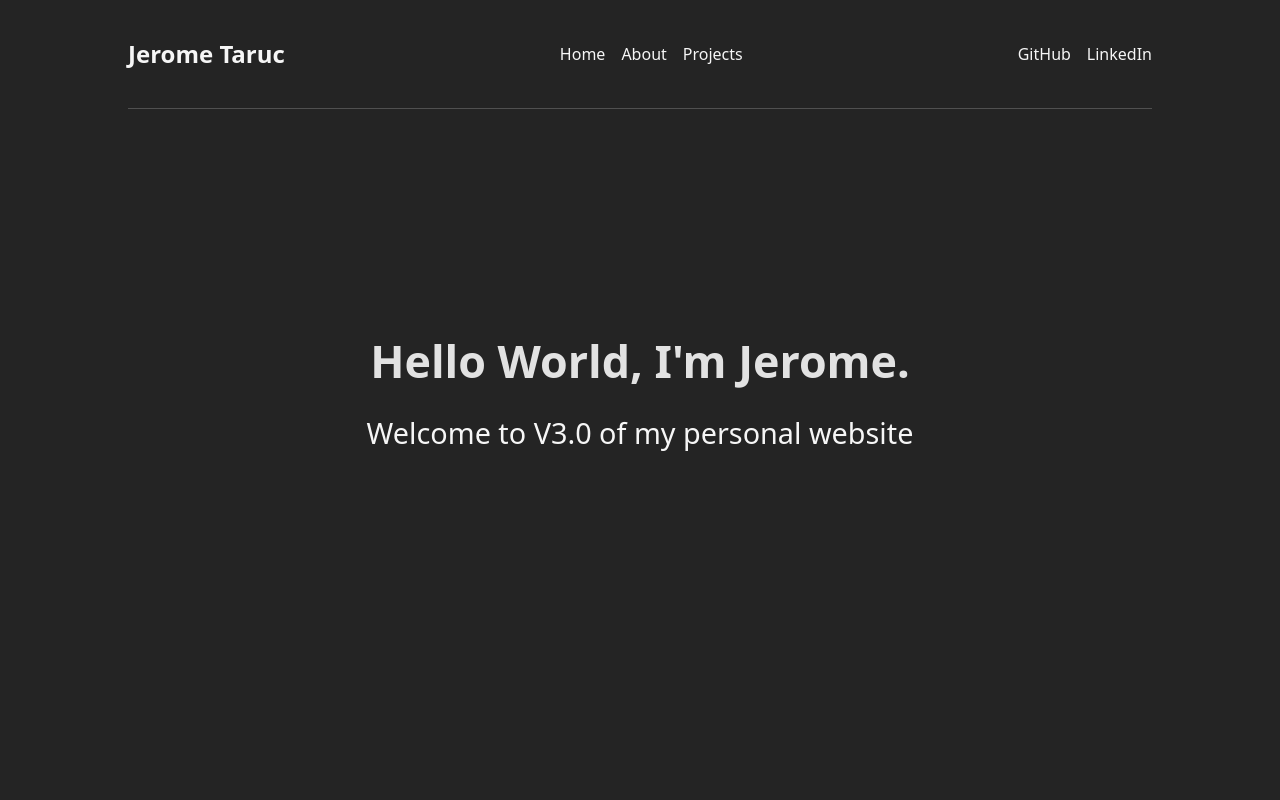
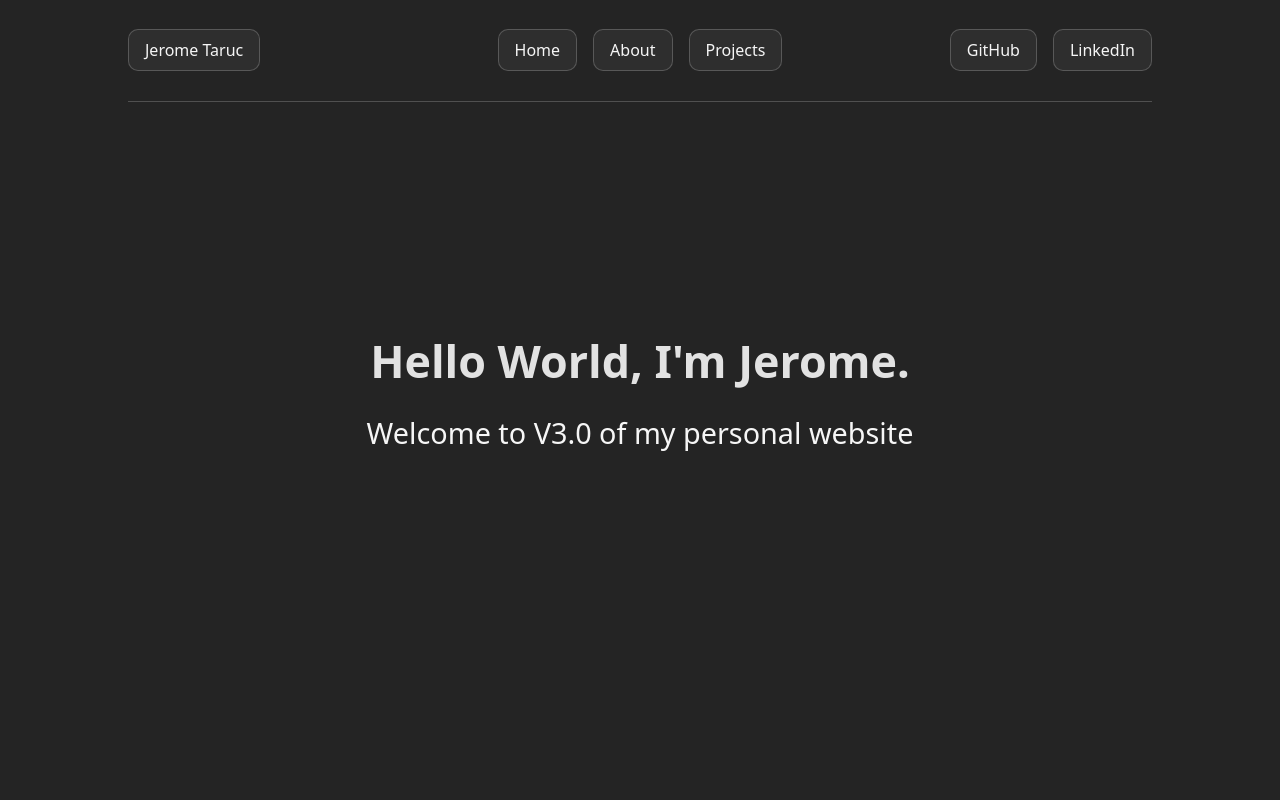
Before and after one commit to jerometaruc/cloud-resume-challenge, a React (Vite) app: page / in a window 1280 px wide. Shown: the top 800 px of the page. Built offline with nearby package versions, Linux system fonts and the light colour scheme.

Commit message:
Updated style and formatting in NavBar.css

```diff
--- a/src/styles/NavBar.css
+++ b/src/styles/NavBar.css
@@ -1,13 +1,12 @@
 .navbar {
   background-color: #242424;
-    display: flex;
-    justify-content: space-between;
+  display: grid;
+  grid-template-columns: 1fr auto 1fr;
   align-items: center;
   padding: 1rem 0;
   max-width: 80vw;
   margin: 0 auto 2rem;
   border-bottom: 1px solid rgba(255, 255, 255, 0.2);
-    flex-wrap: wrap;
   position: fixed;
   top: 0;
   left: 0;
@@ -15,26 +14,46 @@
   z-index: 1000;
 }
 
-.navbar-title {
-    font-size: 1.5rem;
-    font-weight: 600;
+.navbar-title,
+.navbar-links a,
+.navbar-social a {
+  display: inline-block;
+  padding: 0.5rem 1rem;
+  font-size: 1rem;
+  font-weight: normal;
   color: #f6f6f6;
+  text-decoration: none;
+  background-color: #2e2e2e;
+  border: 1px solid rgba(255, 255, 255, 0.2);
+  border-radius: 10px;
+  transition: background-color 0.2s ease, color 0.2s ease, border-color 0.2s ease;
 }
 
-.navbar-links,
+.navbar-title:hover,
+.navbar-links a:hover,
+.navbar-social a:hover {
+  background-color: #3a3a3a;
+  border-color: rgba(255, 255, 255, 0.4);
+  color: #ffffff;
+}
+
+.navbar-title {
+  justify-self: start;
+}
+
+.navbar-links {
+  display: flex;
+  gap: 1rem;
+  justify-self: center;
+  align-items: center;
+  padding: 0;
+  border: none;
+  background: none;
+}
+
 .navbar-social {
   display: flex;
   gap: 1rem;
+  justify-self: end;
+  align-items: center;
 }
-
-.navbar-links a,
-.navbar-social a {
-    color: #f6f6f6;
-    text-decoration: none;
-    transition: color 0.2s ease;
-}
-
-.navbar-links a:hover,
-.navbar-social a:hover {
-    color: #ffffff;
-}
```
Lines whose indentation alone changed are shown as unchanged.
